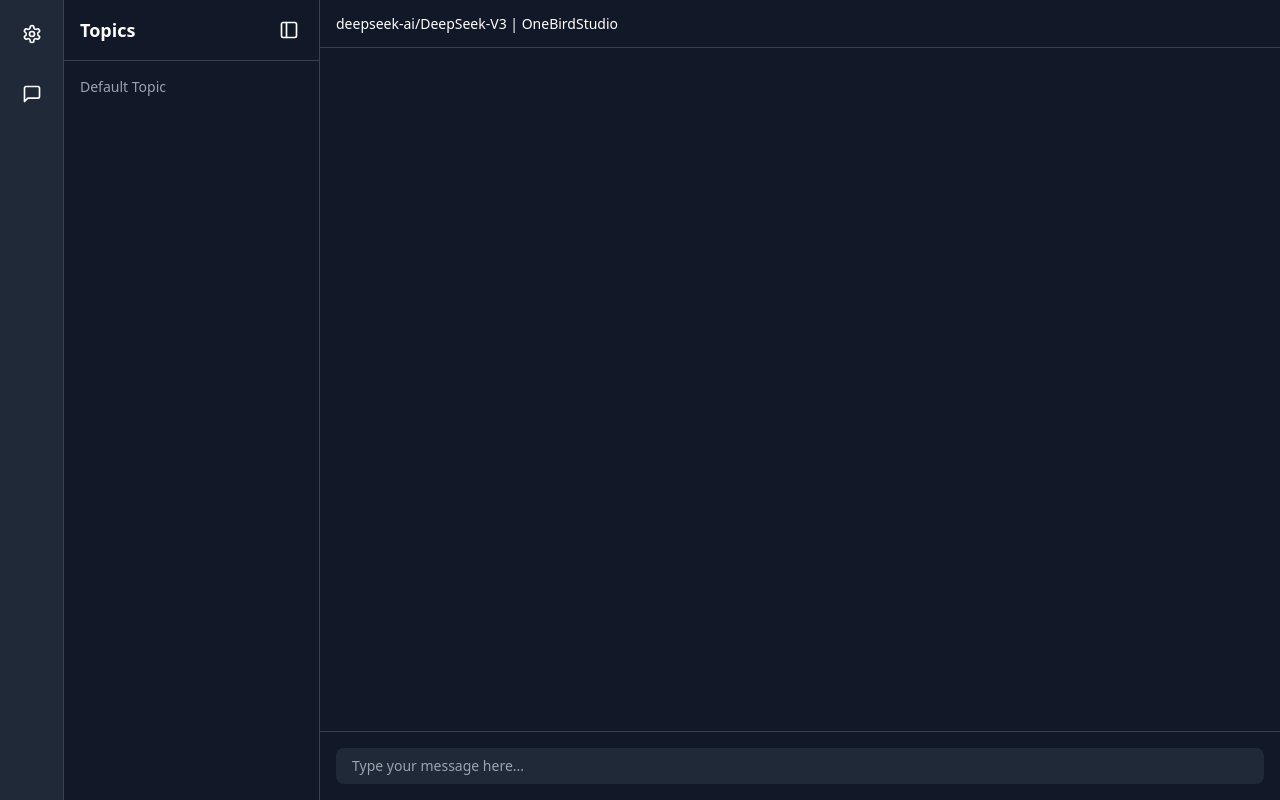
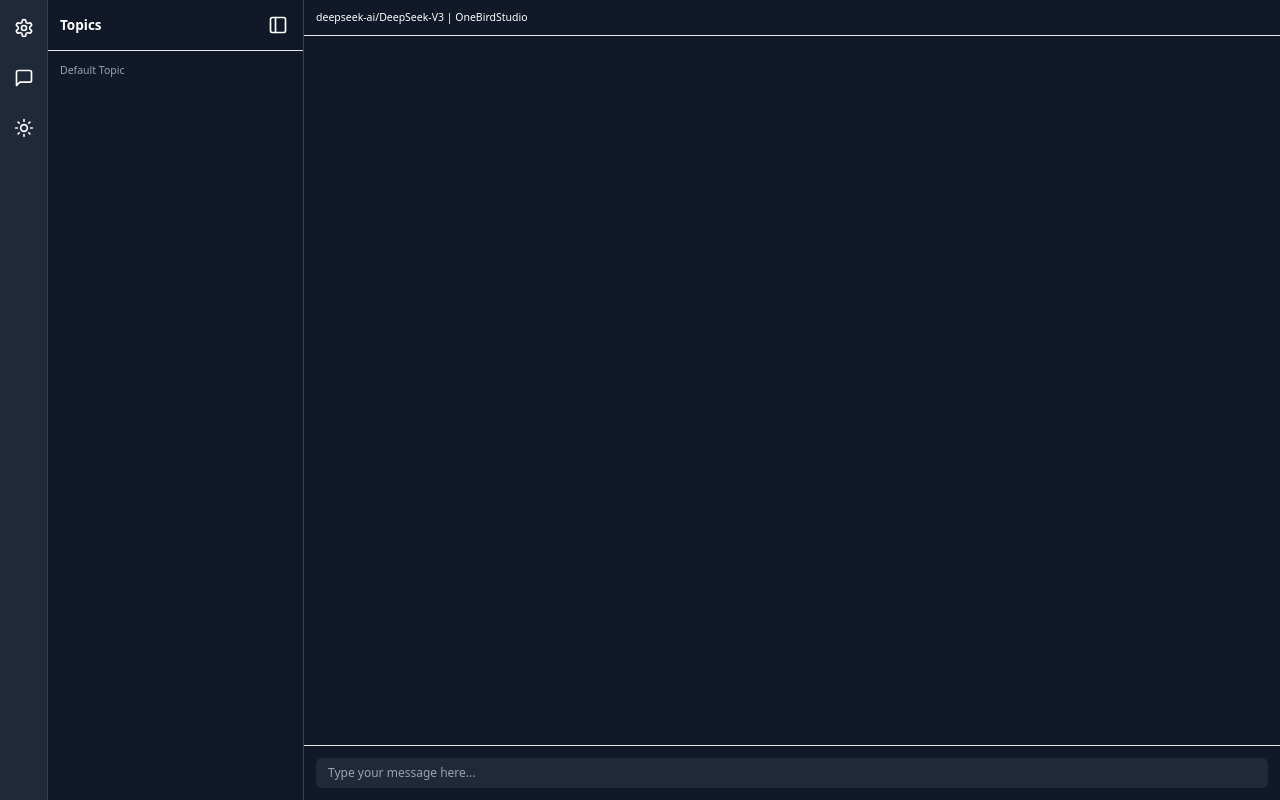
Before and after one commit to onebirdrocks/onebird-studio, a React (Vite) app: page / in a window 1280 px wide. Built offline with nearby package versions, Linux system fonts and the light colour scheme.

Commit message:
UI:Support the light&dark theme

```diff
--- a/src/renderer/index.html
+++ b/src/renderer/index.html
@@ -3,6 +3,7 @@
   <head>
     <meta charset="UTF-8" />
     <title>OneBird Studio</title>
+    <meta name="viewport" content="width=device-width, initial-scale=1.0, maximum-scale=1.0, user-scalable=no" />
     <!-- https://developer.mozilla.org/en-US/docs/Web/HTTP/CSP -->
     <meta
       http-equiv="Content-Security-Policy"
--- a/src/renderer/src/Chat.tsx
+++ b/src/renderer/src/Chat.tsx
@@ -1,6 +1,6 @@
-import { useState } from 'react'
+import { useState, useEffect } from 'react'
 import { motion } from 'framer-motion'
-import { PanelLeft, PanelRight, Settings, MessageSquare } from 'lucide-react'
+import { PanelLeft, PanelRight, Settings, MessageSquare, Sun, Moon } from 'lucide-react'
 import { useChatLLM } from './hooks/useChatLLMStream'
 import ReactMarkdown from 'react-markdown'
 import remarkGfm from 'remark-gfm'
@@ -14,48 +14,88 @@ import { AnimatePresence, motion as m } from 'framer-motion'
 
 import 'katex/dist/katex.min.css'
 
-const Tooltip = ({ text }: { text: string }) => (
+// 首先定义 Tooltip 的位置类型
+type TooltipPosition = 'top' | 'bottom';
+
+// 修改 Tooltip 组件
+const Tooltip = ({ text, position = 'top' }: { text: string; position?: TooltipPosition }) => (
   <m.div
-    className="absolute bottom-full left-1/2 -translate-x-1/2 mb-2 w-max text-xs bg-yellow-400 text-gray-900 px-2 py-1 rounded shadow-lg z-10"
-    initial={{ opacity: 0, y: 5 }}
+    className={`absolute ${
+      position === 'top'
+        ? 'bottom-full mb-2'
+        : 'top-full mt-2'
+    } left-1/2 -translate-x-1/2 w-max text-sm bg-yellow-400 text-gray-900 px-2 py-1 rounded shadow-lg z-10`}
+    initial={{ opacity: 0, y: position === 'top' ? 5 : -5 }}
     animate={{ opacity: 1, y: 0 }}
-    exit={{ opacity: 0, y: 5 }}
+    exit={{ opacity: 0, y: position === 'top' ? 5 : -5 }}
     transition={{ duration: 0.2 }}
   >
     {text}
   </m.div>
-)
+);
 
 export default function Chat() {
   const [sidebarOpen, setSidebarOpen] = useState(true)
   const [input, setInput] = useState('')
   const [hovered, setHovered] = useState<string | null>(null)
+  const [isDarkMode, setIsDarkMode] = useState(true)
   const { messages, isLoading, sendMessage } = useChatLLM()
+  const [tooltipPositions, setTooltipPositions] = useState<Record<string, TooltipPosition>>({});
 
   const handleCopy = (text: string) => {
     navigator.clipboard.writeText(text)
   }
 
+  useEffect(() => {
+    const root = document.documentElement
+    root.classList.toggle('dark', isDarkMode)
+  }, [isDarkMode])
+
+  // 添加位置检测函数
+  const handleMouseEnter = (label: string, event: React.MouseEvent<HTMLDivElement>) => {
+    const rect = event.currentTarget.getBoundingClientRect();
+    const topSpace = rect.top;
+    const position = topSpace < 40 ? 'bottom' : 'top';
+    setTooltipPositions(prev => ({ ...prev, [label]: position }));
+    setHovered(label);
+  };
+
   return (
-    <div className="flex h-screen overflow-hidden bg-gray-900 text-white font-sans">
+    <div className={`flex h-screen overflow-hidden font-sans text-base ${isDarkMode ? 'bg-gray-900 text-white' : 'bg-white text-gray-900'}`}>
       {/* Left Column - Menu */}
-      <div className="w-16 bg-gray-800 flex flex-col items-center py-4 space-y-6 border-r border-gray-700 relative">
-        {[['Settings', <Settings size={20} key="s" />, () => {}], ['Messages', <MessageSquare size={20} key="m" />, () => {}]].map(
+      <div className={`${isDarkMode ? 'bg-gray-800 border-gray-700' : 'bg-gray-100 border-gray-300'} w-16 flex flex-col items-center py-4 space-y-6 border-r relative`}>
+        {[
+          ['Settings', <Settings size={20} key="s" />, () => {}],
+          ['Messages', <MessageSquare size={20} key="m" />, () => {}],
+          ['Toggle Theme', isDarkMode ? <Sun key="sun" size={20} /> : <Moon key="moon" size={20} />, () => setIsDarkMode(!isDarkMode)]
+        ].map(
           ([label, icon, onClick], idx) => (
             <div
               key={idx}
               className="relative"
-              onMouseEnter={() => setHovered(label as string)}
-              onMouseLeave={() => setHovered(null)}
+              onMouseEnter={(e) => handleMouseEnter(label as string, e)}
+              onMouseLeave={() => {
+                setHovered(null);
+                setTooltipPositions({});
+              }}
             >
               <button
-                className="p-2 rounded hover:bg-gray-700"
+                className={`p-2 rounded ${
+                  isDarkMode
+                    ? 'hover:bg-gray-700'
+                    : 'hover:bg-gray-200'
+                }`}
                 onClick={onClick as () => void}
               >
                 {icon}
               </button>
               <AnimatePresence>
-                {hovered === label && <Tooltip text={label as string} />}
+                {hovered === label && (
+                  <Tooltip
+                    text={label as string}
+                    position={tooltipPositions[label as string] || 'top'}
+                  />
+                )}
               </AnimatePresence>
             </div>
           )
@@ -83,12 +123,16 @@ export default function Chat() {
         initial={{ width: 0, opacity: 0 }}
         animate={{ width: sidebarOpen ? 256 : 0, opacity: sidebarOpen ? 1 : 0 }}
         transition={{ duration: 0.3 }}
-        className="bg-gray-900 overflow-hidden border-r border-gray-700"
+        className={`${isDarkMode ? 'bg-gray-900 border-gray-700' : 'bg-gray-100 border-gray-300'} overflow-hidden border-r`}
       >
-        <div className="flex justify-between items-center p-4 border-b border-gray-700">
+        <div className="flex justify-between items-center p-4 border-b">
           <h2 className="text-lg font-semibold">Topics</h2>
           <button
-            className="p-1 hover:bg-gray-700 rounded"
+            className={`p-1 rounded ${
+              isDarkMode
+                ? 'hover:bg-gray-700'
+                : 'hover:bg-gray-200'
+            }`}
             onClick={() => setSidebarOpen(false)}
             title="Collapse Sidebar"
           >
@@ -100,16 +144,16 @@ export default function Chat() {
 
       {/* Right Column - Chat Panel */}
       <div className="flex-1 flex flex-col">
-        <div className="h-12 px-4 flex items-center border-b border-gray-700 bg-gray-900 text-sm">
+        <div className="h-12 px-4 flex items-center border-b text-sm">
           <span>deepseek-ai/DeepSeek-V3 | OneBirdStudio</span>
         </div>
 
         <div className="flex-1 p-4 overflow-y-auto space-y-4">
           {messages.map((msg, i) => (
-            <div key={i} className={`text-sm ${msg.role === 'user' ? 'text-blue-400' : 'text-green-400'} relative group`}>
+            <div key={i} className={`text-base ${msg.role === 'user' ? 'text-blue-400' : 'text-green-400'} relative group`}>
               {msg.role === 'user' ? '🧑‍💻' : '🤖'}
               <ReactMarkdown
-                className="prose prose-invert max-w-none"
+                className="prose max-w-none dark:prose-invert"
                 remarkPlugins={[remarkGfm, remarkMath]}
                 rehypePlugins={[rehypeKatex, rehypeRaw]}
                 components={{
@@ -152,7 +196,7 @@ export default function Chat() {
               {msg.role === 'assistant' && (
                 <button
                   onClick={() => handleCopy(msg.content)}
-                  className="absolute top-0 right-0 text-xs opacity-0 group-hover:opacity-100 text-yellow-300 hover:underline"
+                  className="absolute top-0 right-0 text-sm opacity-0 group-hover:opacity-100 text-yellow-300 hover:underline"
                 >
                   📋 复制
                 </button>
@@ -161,12 +205,12 @@ export default function Chat() {
           ))}
 
           {isLoading && (
-            <div className="animate-pulse text-gray-500">AI 正在思考中...</div>
+            <div className="animate-pulse text-base text-gray-500">AI 正在思考中...</div>
           )}
         </div>
 
         {/* Input */}
-        <div className="p-4 border-t border-gray-700 bg-gray-900">
+        <div className="p-4 border-t">
           <div className="flex items-center gap-2">
             <input
               type="text"
@@ -178,7 +222,11 @@ export default function Chat() {
                   setInput('')
                 }
               }}
-              className="flex-1 bg-gray-800 text-white px-4 py-2 rounded-lg text-sm focus:outline-none"
+              className={`flex-1 px-4 py-2 rounded-lg text-base focus:outline-none ${
+                isDarkMode
+                  ? 'bg-gray-800 text-white'
+                  : 'bg-gray-100 text-gray-900 border border-gray-300'
+              }`}
               placeholder="Type your message here..."
             />
           </div>
--- a/src/renderer/src/index.css
+++ b/src/renderer/src/index.css
@@ -7,9 +7,11 @@ html, body, #root {
     padding: 0;
     overflow: hidden;
     height: 100%;
+    font-size: 12px;
 }
 
 #root {
     height: 100%;
     width: 100%;
+    font-size: 10px;
 }
--- a/src/renderer/src/main.tsx
+++ b/src/renderer/src/main.tsx
@@ -3,8 +3,6 @@ import './index.css'
 import React from 'react'
 import ReactDOM from 'react-dom/client'
 import App from './App'
-import './index.css'
-
 
 ReactDOM.createRoot(document.getElementById('root') as HTMLElement).render(
   <React.StrictMode>
--- a/tailwind.config.js
+++ b/tailwind.config.js
@@ -6,7 +6,23 @@ module.exports = {
     './src/renderer/src/**/*.{js,ts,jsx,tsx}'
   ],
   theme: {
-    extend: {}
+    extend: {
+      fontSize: {
+        'xs': '0.75rem',     // 12px
+        'sm': '0.875rem',    // 14px
+        'base': '1rem',      // 16px
+        'lg': '1.125rem',    // 18px
+        'xl': '1.25rem',     // 20px
+        '2xl': '1.5rem',     // 24px
+        '3xl': '1.875rem',   // 30px
+        '4xl': '2.25rem',    // 36px
+        '5xl': '3rem',       // 48px
+        '6xl': '3.75rem',    // 60px
+        '7xl': '4.5rem',     // 72px
+        '8xl': '6rem',       // 96px
+        '9xl': '8rem'        // 128px
+      }
+    }
   },
   plugins: []
 }
```
Also changed, not shown: src/main/index.ts (+21 -3 lines).
